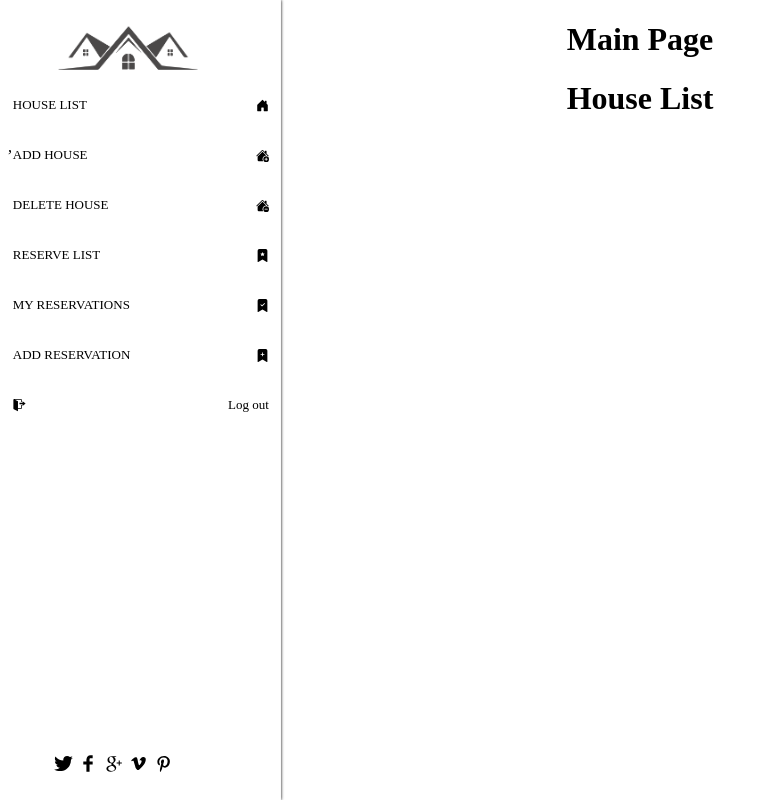
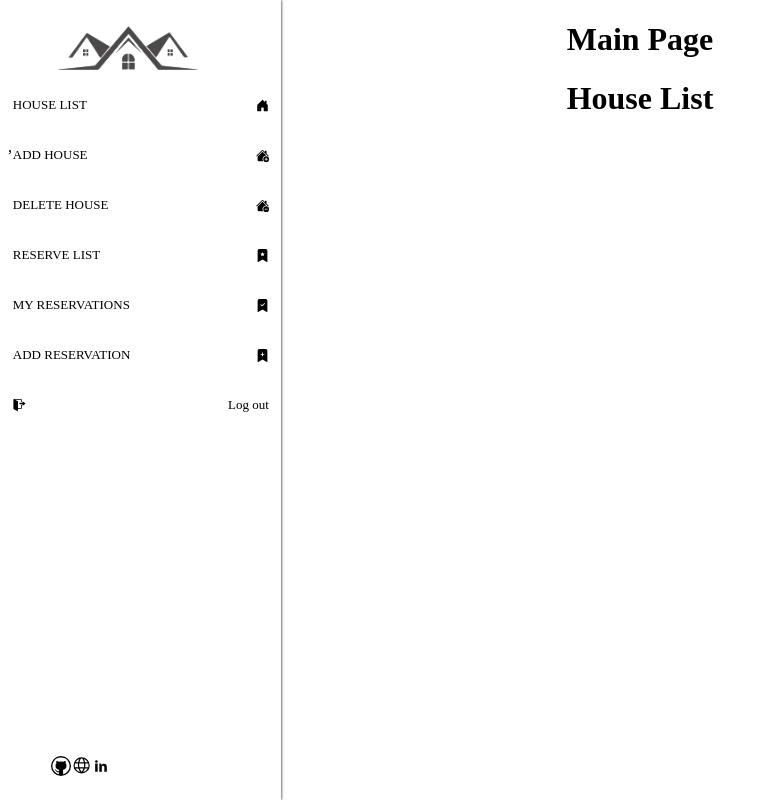
Before and after one commit to UsirusenIkon/Rental-house-UI, a React (Create React App) app: page / in a window 1280 px wide. Shown: the whole page, without its empty margins (0-769 px from the left). Built offline with nearby package versions, Linux system fonts and the light colour scheme.

Commit message:
Change social icons

```diff
--- a/package.json
+++ b/package.json
@@ -7,6 +7,7 @@
     "@testing-library/react": "^13.4.0",
     "@testing-library/user-event": "^13.5.0",
     "axios": "^1.3.4",
+    "bootstrap": "^5.2.3",
     "react": "^18.2.0",
     "react-bootstrap": "^2.7.2",
     "react-dom": "^18.2.0",
--- a/src/components/SocialIcon.js
+++ b/src/components/SocialIcon.js
@@ -1,25 +1,24 @@
 import React from 'react';
 import {
-  TiSocialTwitter, TiSocialFacebook, TiSocialGooglePlus, TiSocialVimeo, TiSocialPinterest,
+  TiSocialLinkedin,
 } from 'react-icons/ti';
+
+import {
+  VscGithub, VscGlobe,
+} from 'react-icons/vsc';
+
 
 function SocialIcon() {
   return (
-    <div className="social-logo">
+    <div className="">
       <a className="social-link" href="google.com" target="_blank">
-        <TiSocialTwitter size={25} />
+        <VscGithub size={20} />
       </a>
       <a className="social-link" href="google.com" target="_blank">
-        <TiSocialFacebook size={25} />
+        <VscGlobe size={20} />
       </a>
       <a className="social-link" href="google.com" target="_blank">
-        <TiSocialGooglePlus size={25} />
-      </a>
-      <a className="social-link" href="google.com" target="_blank">
-        <TiSocialVimeo size={25} />
-      </a>
-      <a className="social-link" href="google.com" target="_blank">
-        <TiSocialPinterest size={25} />
+        <TiSocialLinkedin size={20} />
       </a>
     </div>
   );
```
Also changed, not shown: 1 other file (tests, documents, lock files or other folders).
